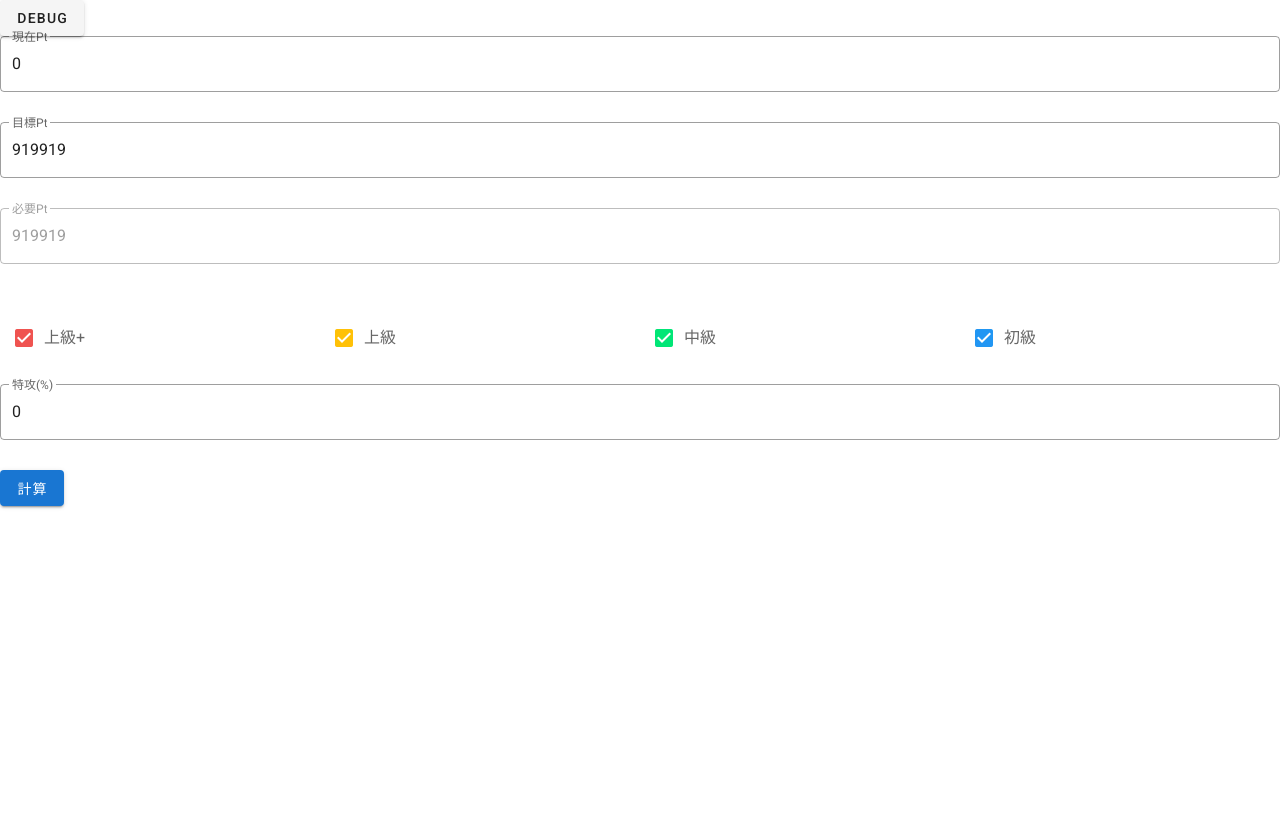
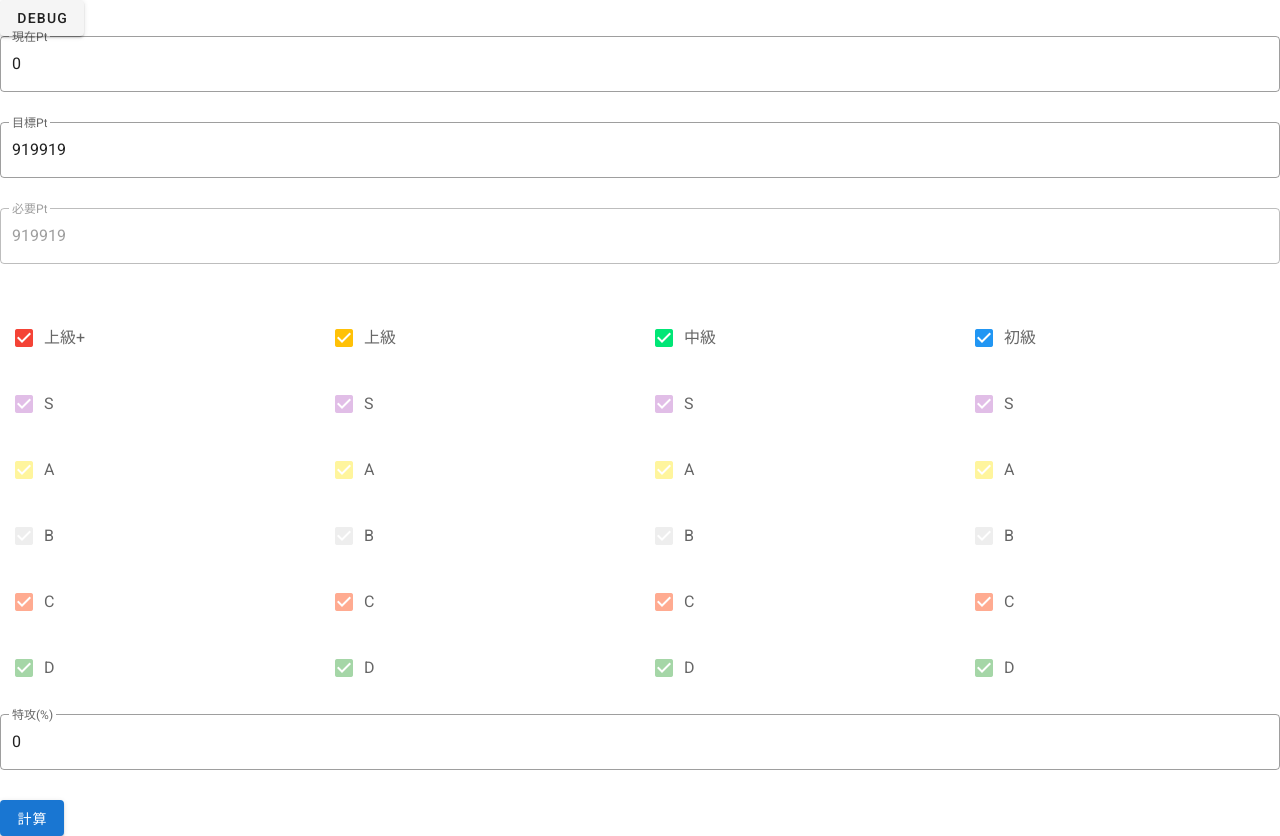
Before and after one commit to xmitoux/scst-aqa, a Nuxt app: page / in a window 1280 px wide. Before the commit the page ends 800 px from the top, so only its background shows below. Built offline with nearby package versions, Linux system fonts and the light colour scheme.

Commit message:
変更: 対象とするクリアランクを選択できるよう変更

```diff
--- a/components/EventPointAdjuster.vue
+++ b/components/EventPointAdjuster.vue
@@ -26,36 +26,31 @@
     <v-container fluid>
       <v-row>
         <v-col cols="3">
-          <v-checkbox
-            v-model="targetDifficultyValues"
-            color="red lighten-1"
-            :label="getDifficultyString(DIFFICULTY_ADVANCEDPLUS)"
-            :value="DIFFICULTY_ADVANCEDPLUS"
-          />
+          <DifficultyClearRankSelector
+            v-model="targetDifficultyClearRank[common.DIFFICULTY_ADVANCEDPLUS]"
+            :difficulty-value="common.DIFFICULTY_ADVANCEDPLUS"
+          ></DifficultyClearRankSelector>
         </v-col>
+
         <v-col cols="3">
-          <v-checkbox
-            v-model="targetDifficultyValues"
-            color="amber"
-            :label="getDifficultyString(DIFFICULTY_ADVANCED)"
-            :value="DIFFICULTY_ADVANCED"
-          />
+          <DifficultyClearRankSelector
+            v-model="targetDifficultyClearRank[common.DIFFICULTY_ADVANCED]"
+            :difficulty-value="common.DIFFICULTY_ADVANCED"
+          ></DifficultyClearRankSelector>
         </v-col>
+
         <v-col cols="3">
-          <v-checkbox
-            v-model="targetDifficultyValues"
-            color="green accent-3"
-            :label="getDifficultyString(DIFFICULTY_INTERMEDIATE)"
-            :value="DIFFICULTY_INTERMEDIATE"
-          />
+          <DifficultyClearRankSelector
+            v-model="targetDifficultyClearRank[common.DIFFICULTY_INTERMEDIATE]"
+            :difficulty-value="common.DIFFICULTY_INTERMEDIATE"
+          ></DifficultyClearRankSelector>
         </v-col>
+
         <v-col cols="3">
-          <v-checkbox
-            v-model="targetDifficultyValues"
-            color="blue"
-            :label="getDifficultyString(DIFFICULTY_BEGINNER)"
-            :value="DIFFICULTY_BEGINNER"
-          />
+          <DifficultyClearRankSelector
+            v-model="targetDifficultyClearRank[common.DIFFICULTY_BEGINNER]"
+            :difficulty-value="common.DIFFICULTY_BEGINNER"
+          ></DifficultyClearRankSelector>
         </v-col>
       </v-row>
     </v-container>
@@ -101,12 +96,17 @@
                 :key="requiredLive.eventPoint"
               >
                 <td :style="getDifficultyColor(requiredLive.difficulty)">
-                  {{ getDifficultyString(requiredLive.difficulty) }}
+                  {{ common.difficultyLabels[requiredLive.difficulty].name }}
                 </td>
                 <td>
-                  <v-chip :color="getClearRankColor(requiredLive.clearRank)">{{
-                    getClearRankString(requiredLive.clearRank)
-                  }}</v-chip>
+                  <v-chip
+                    :color="
+                      common.clearRankLabels[requiredLive.clearRank].color
+                    "
+                    ><span style="color: black;">{{
+                      common.clearRankLabels[requiredLive.clearRank].name
+                    }}</span></v-chip
+                  >
                 </td>
                 <td>{{ requiredLive.eventPoint }}</td>
                 <td>{{ requiredLive.liveN }}</td>
@@ -126,65 +126,9 @@
 </template>
 
 <script>
-import BigNumber from 'bignumber.js';
-
-const DIFFICULTY_BEGINNER = 0;
-const DIFFICULTY_INTERMEDIATE = 1;
-const DIFFICULTY_ADVANCED = 2;
-const DIFFICULTY_ADVANCEDPLUS = 3;
-
-const CLEAR_RANK_D = 0;
-const CLEAR_RANK_C = 1;
-const CLEAR_RANK_B = 2;
-const CLEAR_RANK_A = 3;
-const CLEAR_RANK_S = 4;
-
-class EventPoint {
-  constructor(difficulty, clearRank, value) {
-    this.difficulty = difficulty;
-    this.clearRank = clearRank;
-    this.value = value;
-  }
-}
-
-const EVENT_POINTS_BEGINNER = [
-  new EventPoint(DIFFICULTY_BEGINNER, CLEAR_RANK_D, 225),
-  new EventPoint(DIFFICULTY_BEGINNER, CLEAR_RANK_C, 237),
-  new EventPoint(DIFFICULTY_BEGINNER, CLEAR_RANK_B, 250),
-  new EventPoint(DIFFICULTY_BEGINNER, CLEAR_RANK_A, 262),
-  new EventPoint(DIFFICULTY_BEGINNER, CLEAR_RANK_S, 275),
-];
-
-const EVENT_POINTS_INTERMEDIATE = [
-  new EventPoint(DIFFICULTY_INTERMEDIATE, CLEAR_RANK_D, 345),
-  new EventPoint(DIFFICULTY_INTERMEDIATE, CLEAR_RANK_C, 360),
-  new EventPoint(DIFFICULTY_INTERMEDIATE, CLEAR_RANK_B, 375),
-  new EventPoint(DIFFICULTY_INTERMEDIATE, CLEAR_RANK_A, 390),
-  new EventPoint(DIFFICULTY_INTERMEDIATE, CLEAR_RANK_S, 405),
-];
-
-const EVENT_POINTS_ADVANCED = [
-  new EventPoint(DIFFICULTY_ADVANCED, CLEAR_RANK_D, 525),
-  new EventPoint(DIFFICULTY_ADVANCED, CLEAR_RANK_C, 543),
-  new EventPoint(DIFFICULTY_ADVANCED, CLEAR_RANK_B, 562),
-  new EventPoint(DIFFICULTY_ADVANCED, CLEAR_RANK_A, 581),
-  new EventPoint(DIFFICULTY_ADVANCED, CLEAR_RANK_S, 600),
-];
-
-const EVENT_POINTS_ADVANCEDPLUS = [
-  new EventPoint(DIFFICULTY_ADVANCEDPLUS, CLEAR_RANK_D, 815),
-  new EventPoint(DIFFICULTY_ADVANCEDPLUS, CLEAR_RANK_C, 830),
-  new EventPoint(DIFFICULTY_ADVANCEDPLUS, CLEAR_RANK_B, 845),
-  new EventPoint(DIFFICULTY_ADVANCEDPLUS, CLEAR_RANK_A, 860),
-  new EventPoint(DIFFICULTY_ADVANCEDPLUS, CLEAR_RANK_S, 875),
-];
-
-const importData = () => ({
-  DIFFICULTY_BEGINNER,
-  DIFFICULTY_INTERMEDIATE,
-  DIFFICULTY_ADVANCED,
-  DIFFICULTY_ADVANCEDPLUS,
-});
+import DifficultyClearRankSelector from '@/components/DifficultyClearRankSelector';
+import * as util from '@/components/EventPointAdjusterUtil';
+import * as common from '@/util/const/common';
 
 const isInteger = (numString) => {
   return (
@@ -198,100 +142,38 @@ const parseInteger = (numString) => {
   return isInteger(numString) ? Number(numString) : null;
 };
 
-const prepareEventPoints = (targetDifficultyValues, specialAttackPercent) => {
-  const eventPoints = [];
-
-  if (targetDifficultyValues.includes(0)) {
-    eventPoints.push(
-      ...multiplySpecialAttackPercent(
-        EVENT_POINTS_BEGINNER,
-        specialAttackPercent
-      )
-    );
-  }
-
-  if (targetDifficultyValues.includes(1)) {
-    eventPoints.push(
-      ...multiplySpecialAttackPercent(
-        EVENT_POINTS_INTERMEDIATE,
-        specialAttackPercent
-      )
-    );
-  }
-
-  if (targetDifficultyValues.includes(2)) {
-    eventPoints.push(
-      ...multiplySpecialAttackPercent(
-        EVENT_POINTS_ADVANCED,
-        specialAttackPercent
-      )
-    );
-  }
-
-  if (targetDifficultyValues.includes(3)) {
-    eventPoints.push(
-      ...multiplySpecialAttackPercent(
-        EVENT_POINTS_ADVANCEDPLUS,
-        specialAttackPercent
-      )
-    );
-  }
-
-  return eventPoints;
-};
-
-const multiplySpecialAttackPercent = (eventPoints, specialAttackPercent) => {
-  const specialAttackRatio = BigNumber(1).plus(
-    BigNumber(specialAttackPercent).div(100)
-  );
-
-  return eventPoints.map(({ difficulty, clearRank, value }) => ({
-    value: BigNumber(value)
-      .times(specialAttackRatio)
-      .integerValue(BigNumber.ROUND_DOWN) // 小数点以下切り捨て
-      .toNumber(),
-    difficulty,
-    clearRank,
-  }));
-};
-
-const aggregateDPResults = (dpResults, targetDifficultyValues) => {
+const aggregateDPResults = (dpResults, eventPoints) => {
   const requiredLives = [];
 
-  // 難易度降順で集計するため選択された難易度をソート
-  const targetDifficultyValuesDesc = targetDifficultyValues
-    .concat() // ソートで破壊しないようコピー
-    .sort((a, b) => b - a);
+  let tmpDPRsults = dpResults.concat(); // DP結果を集計処理用にコピー
+  while (tmpDPRsults.length) {
+    const dpResultEventPointValue = tmpDPRsults[0];
 
-  // 難易度ごとに結果を集計
-  for (const difficultyValue of targetDifficultyValuesDesc) {
-    const resultsFilteredByDifficulty = dpResults.filter(
-      (eventPoint) => eventPoint.difficulty === difficultyValue
+    // 複数選択されたポイントを集計
+    const sameEventPoints = tmpDPRsults.filter(
+      (eventPoint) => eventPoint === dpResultEventPointValue
     );
 
-    // クリアランクごと(降順)に結果を集計
-    for (
-      let tmpClearRank = CLEAR_RANK_S;
-      tmpClearRank >= CLEAR_RANK_D;
-      tmpClearRank--
-    ) {
-      const results = resultsFilteredByDifficulty.filter(
-        (eventPoint) => eventPoint.clearRank === tmpClearRank
-      );
+    // イベントポイント定義
+    const eventPoint = eventPoints.find(
+      (eventPoint) => eventPoint.value === dpResultEventPointValue
+    );
 
-      const liveN = results.length;
-      if (liveN > 0) {
-        const result = {
-          difficulty: difficultyValue,
-          clearRank: tmpClearRank,
-          eventPoint: results[0].value,
-          liveN,
-          eventPointSum: results[0].value * liveN,
-        };
+    const liveN = sameEventPoints.length;
+    const result = {
+      difficulty: eventPoint.difficulty,
+      clearRank: eventPoint.clearRank,
+      eventPoint: eventPoint.value,
+      liveN,
+      eventPointSum: eventPoint.value * liveN,
+    };
 
-        requiredLives.push(result);
-      }
-    }
+    requiredLives.push(result);
+
+    // 複数選択されたポイントをDP結果から削除
+    tmpDPRsults = tmpDPRsults.filter(
+      (eventPoint) => eventPoint !== dpResultEventPointValue
+    );
   }
 
   return requiredLives;
@@ -300,19 +182,23 @@ const aggregateDPResults = (dpResults, targetDifficultyValues) => {
 export default {
   name: 'PointAdjuster',
 
+  components: {
+    DifficultyClearRankSelector,
+  },
+
   data() {
     return {
       currentEventPointString: '0',
-      targetEventPointString: '919919',
+      targetEventPointString: '919919', // TODO: デバッグ用
       specialAttackPercent: '0',
-      targetDifficultyValues: [],
-      selectedEvnetPoints: [],
+      targetDifficultyClearRank: new util.DifficultyClearRank(),
       dpResults: [],
       requiredLives: [],
       dialogInvalid: false,
       dialogInvalidMessage: '',
       dialogRequiredLives: false,
-      ...importData(),
+      util,
+      common,
     };
   },
 
@@ -329,23 +215,9 @@ export default {
     },
   },
 
-  created() {
-    // 初期表示時は難易度全選択
-    [
-      DIFFICULTY_BEGINNER,
-      DIFFICULTY_INTERMEDIATE,
-      DIFFICULTY_ADVANCED,
-      DIFFICULTY_ADVANCEDPLUS,
-    ].forEach((difficultyValue) =>
-      this.targetDifficultyValues.push(difficultyValue)
-    );
-  },
-
   methods: {
     debug() {
-      const hoge = { fuga: 'foo' };
-      const str = 'fuga';
-      console.log(hoge[str]);
+      console.log(this.targetDifficultyClearRank);
     },
 
     showInvalidDialog(message) {
@@ -358,21 +230,26 @@ export default {
         return;
       }
 
-      const eventPoints = prepareEventPoints(
-        this.targetDifficultyValues,
+      const eventPoints = util.prepareEventPoints(
+        this.targetDifficultyClearRank,
         parseInteger(this.specialAttackPercent)
       );
 
-      const dpResults = this.calculateDP(eventPoints, this.requiredEventPoint);
+      const eventPointValues = eventPoints.map(
+        (eventPoint) => eventPoint.value
+      );
+
+      const dpResults = this.calculateDP(
+        eventPointValues,
+        this.requiredEventPoint
+      );
+
       if (dpResults.length === 0) {
         this.showInvalidDialog('計算の結果、ポイント調整は不可能でした。');
         return;
       }
 
-      this.requiredLives = aggregateDPResults(
-        dpResults,
-        this.targetDifficultyValues
-      );
+      this.requiredLives = aggregateDPResults(dpResults, eventPoints);
 
       this.dialogRequiredLives = true;
     },
@@ -394,7 +271,7 @@ export default {
         return false;
       }
 
-      if (this.targetDifficultyValues.length === 0) {
+      if (this.targetDifficultyClearRank.isEmpty()) {
         this.showInvalidDialog('難易度を選択してください。');
         return false;
       }
@@ -411,92 +288,11 @@ export default {
       return true;
     },
 
-    getDifficultyString(difficultyValue) {
-      switch (difficultyValue) {
-        case DIFFICULTY_BEGINNER:
-          return '初級';
-
-        case DIFFICULTY_INTERMEDIATE:
-          return '中級';
-
-        case DIFFICULTY_ADVANCED:
-          return '上級';
-
-        case DIFFICULTY_ADVANCEDPLUS:
-          return '上級+';
-
-        default:
-          return '不明な難易度';
-      }
-    },
-
     getDifficultyColor(difficultyValue) {
-      switch (difficultyValue) {
-        case DIFFICULTY_BEGINNER:
-          return { color: 'white', background: '#2196F3' };
-
-        case DIFFICULTY_INTERMEDIATE:
-          return { color: 'white', background: '#00E676' };
-
-        case DIFFICULTY_ADVANCED:
-          return { color: 'white', background: '#FFC107' };
-
-        case DIFFICULTY_ADVANCEDPLUS:
-          return { color: 'white', background: '#F44336' };
-
-        default:
-          return { color: 'white', background: '#212121' };
-      }
-    },
-
-    getClearRankString(clearRankValue) {
-      switch (clearRankValue) {
-        case CLEAR_RANK_D:
-          return 'D';
-
-        case CLEAR_RANK_C:
-          return 'C';
-
-        case CLEAR_RANK_B:
-          return 'B';
-
-        case CLEAR_RANK_A:
-          return 'A';
-
-        case CLEAR_RANK_S:
-          return 'S';
-
-        default:
-          return '不明なクリアランク';
-      }
-    },
-
-    getClearRankColor(clearRankValue) {
-      switch (clearRankValue) {
-        case CLEAR_RANK_D:
-          return '#A5D6A7';
-        // return { background: "white", color: "#A5D6A7" };
-
-        case CLEAR_RANK_C:
-          return '#FFAB91';
-        // return { background: "white", color: "#D84315" };
-
-        case CLEAR_RANK_B:
-          return '#EEEEEE';
-        // return { background: "white", color: "#CFD8DC" };
-
-        case CLEAR_RANK_A:
-          return '#FFF59D';
-        // return { background: "white", color: "#FFF59D" };
-
-        case CLEAR_RANK_S:
-          return '#E1BEE7';
-        // return { background: "white", color: "#E1BEE7" };
-
-        default:
-          return '#9E9E9E';
-        // return { background: "white", color: "#9E9E9E" };
-      }
+      return {
+        background: common.difficultyLabels[difficultyValue].color,
+        color: 'white',
+      };
     },
 
     calculateDP(eventPoints, W) {
@@ -512,11 +308,11 @@ export default {
       // DP
       // 参考: https://qiita.com/drken/items/ace3142967c4f01d42e9
       for (let i = 0; i < eventPointN; i++) {
-        for (let w = eventPoints[i].value; w <= W; w++) {
-          const liveN = dp[w - eventPoints[i].value] + 1;
+        for (let w = eventPoints[i]; w <= W; w++) {
+          const liveN = dp[w - eventPoints[i]] + 1;
           if (liveN <= dp[w]) {
             dp[w] = liveN;
-            prev[w] = w - eventPoints[i].value;
+            prev[w] = w - eventPoints[i];
           }
         }
       }
@@ -528,7 +324,7 @@ export default {
       let i = eventPointN - 1;
       while (i >= 0) {
         const tmpEventPoint = eventPoints[i];
-        if (prev[tmpW] === tmpW - tmpEventPoint.value) {
+        if (prev[tmpW] === tmpW - tmpEventPoint) {
           // 選んでいた場合
           dpResults.push(tmpEventPoint);
 
--- /dev/null
+++ b/components/EventPointAdjusterUtil.js
@@ -0,0 +1,116 @@
+import {
+  DIFFICULTY_ADVANCEDPLUS,
+  DIFFICULTY_ADVANCED,
+  DIFFICULTY_INTERMEDIATE,
+  DIFFICULTY_BEGINNER,
+  CLEAR_RANK_S,
+  CLEAR_RANK_A,
+  CLEAR_RANK_B,
+  CLEAR_RANK_C,
+  CLEAR_RANK_D,
+  clearRankValuesDesc,
+} from '@/util/const/common';
+import BigNumber from 'bignumber.js';
+
+export const eventPointDefinitions = {
+  [DIFFICULTY_ADVANCEDPLUS]: {
+    [CLEAR_RANK_S]: 875,
+    [CLEAR_RANK_A]: 860,
+    [CLEAR_RANK_B]: 845,
+    [CLEAR_RANK_C]: 830,
+    [CLEAR_RANK_D]: 815,
+  },
+
+  [DIFFICULTY_ADVANCED]: {
+    [CLEAR_RANK_S]: 600,
+    [CLEAR_RANK_A]: 581,
+    [CLEAR_RANK_B]: 562,
+    [CLEAR_RANK_C]: 543,
+    [CLEAR_RANK_D]: 525,
+  },
+
+  [DIFFICULTY_INTERMEDIATE]: {
+    [CLEAR_RANK_S]: 405,
+    [CLEAR_RANK_A]: 390,
+    [CLEAR_RANK_B]: 375,
+    [CLEAR_RANK_C]: 360,
+    [CLEAR_RANK_D]: 345,
+  },
+
+  [DIFFICULTY_BEGINNER]: {
+    [CLEAR_RANK_S]: 275,
+    [CLEAR_RANK_A]: 262,
+    [CLEAR_RANK_B]: 250,
+    [CLEAR_RANK_C]: 237,
+    [CLEAR_RANK_D]: 225,
+  },
+};
+
+export class EventPoint {
+  constructor(difficulty, clearRank, value) {
+    this.difficulty = difficulty;
+    this.clearRank = clearRank;
+    this.value = value;
+  }
+}
+
+export class DifficultyClearRank {
+  constructor() {
+    this[DIFFICULTY_ADVANCEDPLUS] = clearRankValuesDesc.concat();
+    this[DIFFICULTY_ADVANCED] = clearRankValuesDesc.concat();
+    this[DIFFICULTY_INTERMEDIATE] = clearRankValuesDesc.concat();
+    this[DIFFICULTY_BEGINNER] = clearRankValuesDesc.concat();
+  }
+
+  /**
+   *難易度が未選択
+   */
+  isEmpty() {
+    return (
+      this[DIFFICULTY_ADVANCEDPLUS].length === 0 &&
+      this[DIFFICULTY_ADVANCED].length === 0 &&
+      this[DIFFICULTY_INTERMEDIATE].length === 0 &&
+      this[DIFFICULTY_BEGINNER].length === 0
+    );
+  }
+}
+
+export const prepareEventPoints = (
+  targetDifficultyClearRank,
+  specialAttackPercent
+) => {
+  const eventPoints = [];
+
+  // 特攻(%)から倍率を計算
+  const specialAttackRatio = BigNumber(1).plus(
+    BigNumber(specialAttackPercent).div(100)
+  );
+
+  // 対象のイベントポイント全てに特攻を反映する
+  for (const targetDifficulty in targetDifficultyClearRank) {
+    // for-inだと順序が不定かもしれないがソートするのでどうでもいい
+    for (const targetClearRank of targetDifficultyClearRank[targetDifficulty]) {
+      // 難易度・クリアランクからイベントポイントを参照
+      const eventPoint =
+        eventPointDefinitions[targetDifficulty][targetClearRank];
+
+      const eventPointSpecialAttack = BigNumber(eventPoint)
+        .times(specialAttackRatio)
+        .integerValue(BigNumber.ROUND_DOWN) // 小数点以下切り捨て
+        .toNumber();
+
+      eventPoints.push(
+        new EventPoint(
+          targetDifficulty,
+          targetClearRank,
+          eventPointSpecialAttack
+        )
+      );
+    }
+  }
+
+  // DPで難易度・クリアランクが高いものを優先的に選ぶために昇順ソート
+  eventPoints.sort((a, b) => a.value - b.value);
+
+  return eventPoints;
+};
```
